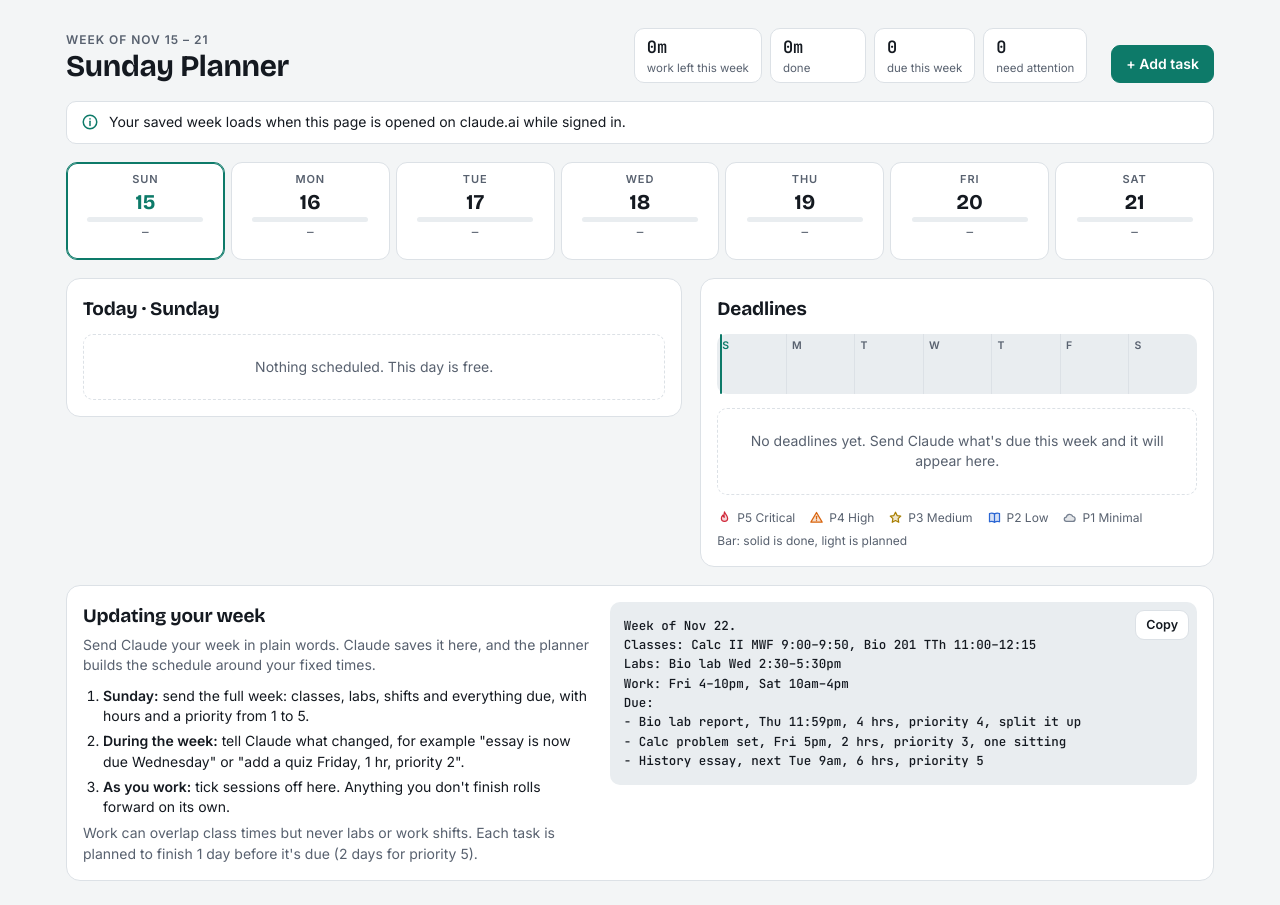
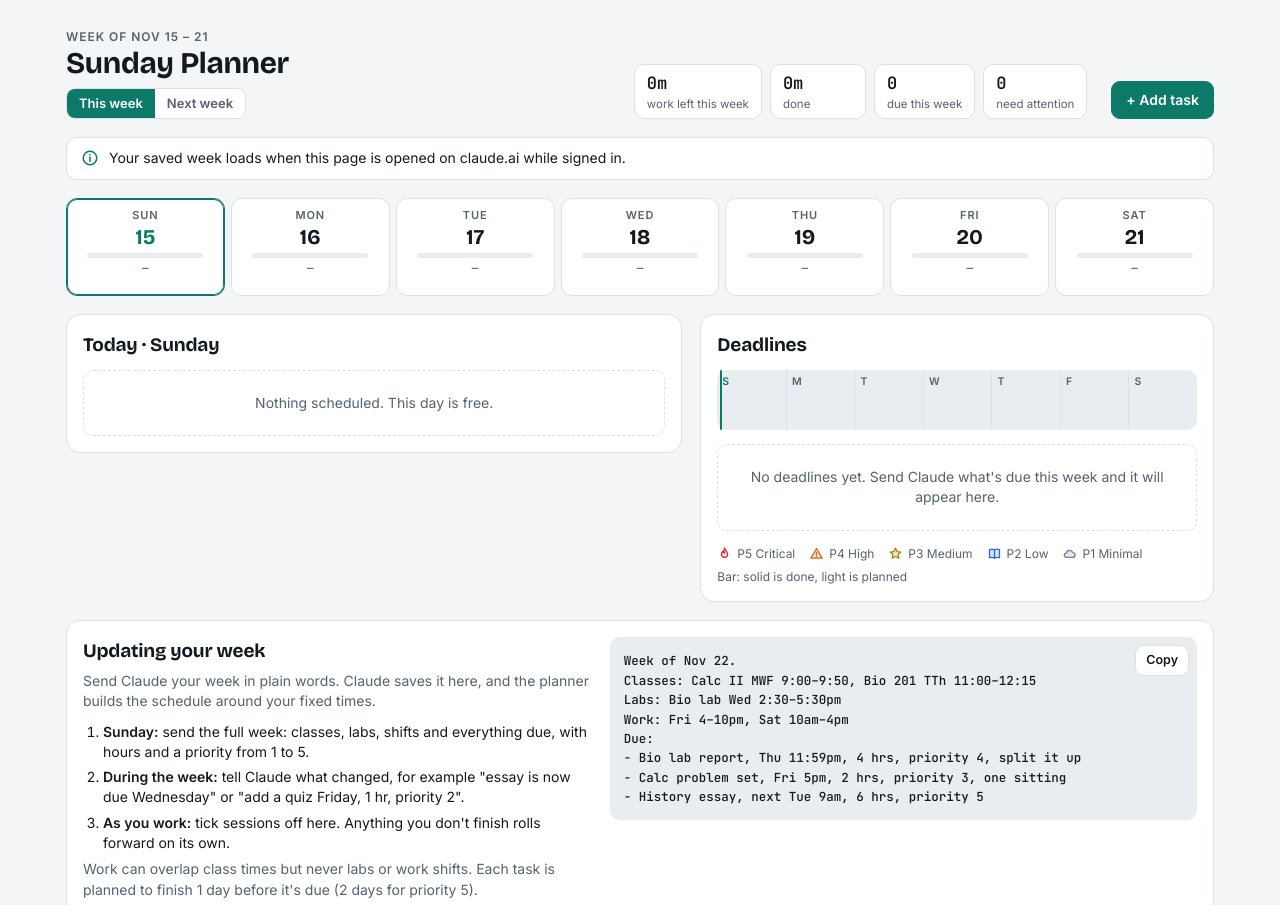
Before and after one commit to ShivamD18/Testing, a website: page planner/index.html in a window 1280 px wide. Shown: the top 905 px of the page. Drawn offline with nearby package versions, Linux system fonts and the light colour scheme.

Commit message:
Add next-week view and study/personal block types
Co-Authored-By: Claude Opus 5.5 <noreply@anthropic.com>
Claude-Session: https://claude.ai/code/session_01ShCDfWfiXe1rFijC8ckyEU

```diff
--- a/planner/index.html
+++ b/planner/index.html
@@ -43,6 +43,9 @@ button{font:inherit;color:inherit}
 /* header */
 .top{display:flex;flex-wrap:wrap;align-items:flex-end;gap:12px 24px}
 .top .brand{flex:1 1 220px;min-width:0}
+.weeknav{display:inline-flex;margin-top:8px;border:1px solid var(--line);border-radius:9px;overflow:hidden;background:var(--surface)}
+.wk{border:0;background:transparent;padding:5px 12px;font-size:13px;font-weight:600;color:var(--muted);cursor:pointer}
+.wk[aria-pressed="true"]{background:var(--accent);color:var(--accent-ink)}
 .stats{display:flex;flex-wrap:wrap;gap:8px}
 .stat{display:flex;flex-direction:column;padding:6px 12px;border-radius:10px;background:var(--surface);border:1px solid var(--line);min-width:96px}
 .stat b{font-family:var(--f-mono);font-size:17px;font-weight:600;font-variant-numeric:tabular-nums}
@@ -205,6 +208,10 @@ dialog::backdrop{background:rgba(8,10,14,.45)}
     <div class="brand">
       <p class="eyebrow" id="weekLabel">This week</p>
       <h1>Sunday Planner</h1>
+      <div class="weeknav" role="group" aria-label="Choose week">
+        <button type="button" class="wk" data-off="0">This week</button>
+        <button type="button" class="wk" data-off="7">Next week</button>
+      </div>
     </div>
     <div class="stats" id="stats"></div>
     <button class="btn primary" id="addBtn" type="button">+ Add task</button>
@@ -436,7 +443,7 @@ function computePlan(now){
   for (const k of ["bufferDays","bufferDaysP5","minBlock","maxBlock","gap"]) cfg[k] = +cfg[k];
   const ws = startOfWeek(now);
   const tasks = S.tasks.map(t => ({...t, hours:Math.max(0, +t.hours || 0), priority:clampP(t.priority), log:Array.isArray(t.log) ? t.log : []}));
-  let lastDay = 7;
+  let lastDay = 14;
   for (const t of tasks){ const due = parseLocal(t.due); if (due && !t.done) lastDay = Math.max(lastDay, dayIndex(ws, due) + 1); }
   const nDays = Math.min(35, lastDay);
   const nowP = Math.max(0, dayIndex(ws, now) * SPD + Math.ceil((now.getHours() * 60 + now.getMinutes() + now.getSeconds() / 60) / SLOT));
@@ -459,7 +466,7 @@ function computePlan(now){
 }
 
 /* ---------- state ---------- */
-const S = {db:null, tasks:[], blocks:[], cfg:null, got:{tasks:false, blocks:false, cfg:false}, fresh:false,
+const S = {off:(() => { const n = new Date(); return n.getDay() === 6 && n.getHours() >= 12 ? 7 : 0; })(), db:null, tasks:[], blocks:[], cfg:null, got:{tasks:false, blocks:false, cfg:false}, fresh:false,
   timedOut:false, noDb:false, err:null, plan:null, sel:null, editing:null, writeErr:null};
 const $ = id => document.getElementById(id);
 function replan(){ S.plan = computePlan(new Date()); render(); }
@@ -469,15 +476,16 @@ function taskById(id){ return S.plan?.tasks.find(t => t.id === id); }
 
 function render(){
   const P = S.plan, now = new Date();
-  const ws = P ? P.ws : startOfWeek(now);
-  const we = dayDate(ws, 6);
+  const base = P ? P.ws : startOfWeek(now);
+  const ws = dayDate(base, S.off), we = dayDate(ws, 6);
+  document.querySelectorAll(".wk").forEach(b => b.setAttribute("aria-pressed", String(+b.dataset.off === S.off)));
   $("weekLabel").textContent = ws.getMonth() === we.getMonth()
     ? `Week of ${dFmt(ws, {month:"short", day:"numeric"})} – ${we.getDate()}`
     : `Week of ${dFmt(ws, {month:"short", day:"numeric"})} – ${dFmt(we, {month:"short", day:"numeric"})}`;
   renderNotices(P, now);
-  if (!P || !S.got.tasks){ $("stats").innerHTML = ""; renderDays(null, ws, now); return; }
+  if (!P || !S.got.tasks){ $("stats").innerHTML = ""; renderDays(null, base, now); return; }
   renderStats(P, now);
-  renderDays(P, ws, now);
+  renderDays(P, base, now);
   renderDay(P, now);
   renderDeadlines(P, now);
 }
@@ -506,14 +514,14 @@ function renderNotices(P, now){
 
 function renderStats(P, now){
   let planned = 0, done = 0;
-  for (const s of P.sessions) if (s.day < 7){ if (s.done) done += s.len * SLOT; else planned += s.len * SLOT; }
-  const ws = P.ws, we = dayDate(ws, 7);
-  const dueWeek = P.tasks.filter(t => { const d = parseLocal(t.due); return d && !t.done && d >= now && d < we; }).length;
+  for (const s of P.sessions) if (s.day >= S.off && s.day < S.off + 7){ if (s.done) done += s.len * SLOT; else planned += s.len * SLOT; }
+  const ws = dayDate(P.ws, S.off), we = dayDate(ws, 7);
+  const dueWeek = P.tasks.filter(t => { const d = parseLocal(t.due); return d && !t.done && d >= now && d >= ws && d < we; }).length;
   const attention = P.tasks.filter(t => { if (t.done) return false; const r = P.res[t.id], d = parseLocal(t.due); return (r && (r.short > 0 || r.late)) || (d && d < now); }).length;
   $("stats").innerHTML = `
-    <div class="stat"><b>${dur(planned)}</b><span>work left this week</span></div>
+    <div class="stat"><b>${dur(planned)}</b><span>work left ${S.off ? "next" : "this"} week</span></div>
     <div class="stat"><b>${dur(done)}</b><span>done</span></div>
-    <div class="stat"><b>${dueWeek}</b><span>due this week</span></div>
+    <div class="stat"><b>${dueWeek}</b><span>due ${S.off ? "next" : "this"} week</span></div>
     <div class="stat ${attention ? "alert" : ""}"><b>${attention}</b><span>need attention</span></div>`;
 }
 
@@ -535,11 +543,11 @@ function dayItems(P, d){
 
 function renderDays(P, ws, now){
   const today = dayIndex(ws, now);
-  if (S.sel == null) S.sel = Math.min(6, Math.max(0, today));
-  let maxMin = 240; const mins = [];
-  for (let d = 0; d < 7; d++){ let m = 0; if (P) for (const s of P.sessions) if (s.day === d) m += s.len * SLOT; mins.push(m); maxMin = Math.max(maxMin, m); }
+  if (S.sel == null || S.sel < S.off || S.sel >= S.off + 7) S.sel = today >= S.off && today < S.off + 7 ? today : S.off;
+  let maxMin = 240; const mins = {};
+  for (let d = S.off; d < S.off + 7; d++){ let m = 0; if (P) for (const s of P.sessions) if (s.day === d) m += s.len * SLOT; mins[d] = m; maxMin = Math.max(maxMin, m); }
   let html = "";
-  for (let d = 0; d < 7; d++){
+  for (let d = S.off; d < S.off + 7; d++){
     const date = dayDate(ws, d);
     let dots = "";
     if (P){
@@ -593,7 +601,7 @@ function renderDay(P, now){
       const st = slotDate(P.ws, d, it.s), en = slotDate(P.ws, d, it.e);
       if (it.type === "fixed"){
         const b = it.b, hard = isHard(b);
-        const kind = b.kind === "class" ? "Class" : b.kind === "lab" ? "Lab" : b.kind === "work" ? "Work shift" : "Busy";
+        const kind = ({class:"Class", lab:"Lab", work:"Work shift", study:"Study block", personal:"Personal"})[b.kind] || "Busy";
         html += `<li class="row fixed ${hard ? "locked" : ""}">
           <div class="time">${esc(tFmt(st))}<small>${esc(tFmt(en))}</small></div>
           <span class="badge">${svg(hard ? "lock" : "cap")}</span>
@@ -630,7 +638,7 @@ function renderDay(P, now){
 }
 
 function renderDeadlines(P, now){
-  const ws = P.ws, weekMs = 7 * 864e5;
+  const ws = dayDate(P.ws, S.off), weekMs = 7 * 864e5;
   const tasks = [...P.tasks].filter(t => parseLocal(t.due)).sort((a, b) => parseLocal(a.due) - parseLocal(b.due) || b.priority - a.priority);
   const open = tasks.filter(t => !t.done), done = tasks.filter(t => t.done);
   $("dlSub").textContent = open.length ? `${open.length} open` : "";
@@ -652,7 +660,7 @@ function renderDeadlines(P, now){
     ${nowX >= 0 && nowX <= 100 ? `<div class="now" style="left:${nowX.toFixed(2)}%"></div>` : ""}
     ${pins.map(p => `<button type="button" tabindex="-1" class="pin p${p.t.priority} ${p.t.done ? "done" : ""}" data-edit="${esc(p.t.id)}" title="${esc(p.t.title)}" style="left:${Math.min(97, Math.max(3, p.x)).toFixed(2)}%;top:${24 + p.lane * 28}px">${svg(p.t.priority)}</button>`).join("")}
   </div></div>`;
-  if (later > 0) html += `<p class="sub" style="margin:-6px 0 12px;font-size:12.5px;color:var(--muted)">+ ${later} due after Saturday (listed below)</p>`;
+  if (later > 0) html += `<p class="sub" style="margin:-6px 0 12px;font-size:12.5px;color:var(--muted)">+ ${later} due outside this week (listed below)</p>`;
 
   if (!tasks.length) html += `<div class="empty">No deadlines yet. Send Claude what's due this week and it will appear here.</div>`;
   const row = t => {
@@ -666,7 +674,7 @@ function renderDeadlines(P, now){
     else if (r.short > 0) status = `<span class="s bad">${svg("warn")}Won't fit · ${dur(r.short)} short</span>`;
     else if (doneM >= total - 1) status = `<span class="s ok">${svg("check")}All hours logged · mark it complete</span>`;
     else if (r.late) status = `<span class="s warn">${svg("clock")}Tight · runs into the buffer</span>`;
-    else if (r.end >= 0){ const f = slotDate(ws, Math.floor(r.end / SPD), r.end % SPD); status = `<span class="s ok">${svg("check")}On track · done by ${esc(dFmt(f, {weekday:"short"}))} ${esc(tFmt(f))}</span>`; }
+    else if (r.end >= 0){ const f = slotDate(P.ws, Math.floor(r.end / SPD), r.end % SPD); status = `<span class="s ok">${svg("check")}On track · done by ${esc(dFmt(f, {weekday:"short"}))} ${esc(tFmt(f))}</span>`; }
     else status = `<span class="s muted">Not planned</span>`;
     const roll = !t.done && P.behind[t.id] ? `<span class="tag roll">${svg("roll")}Rolled over ${dur(P.behind[t.id])}</span>` : "";
     const sameWeek = due - ws < weekMs && due >= ws;
@@ -766,6 +774,7 @@ $("delBtn").onclick = () => {
 
 /* ---------- events ---------- */
 document.addEventListener("click", e => {
+  const wk = e.target.closest(".wk"); if (wk){ S.off = +wk.dataset.off; S.sel = null; render(); return; }
   const day = e.target.closest(".day"); if (day){ S.sel = +day.dataset.day; render(); return; }
   const chk = e.target.closest(".check"); if (chk){ toggleSession(chk); return; }
   const ed = e.target.closest("[data-edit]"); if (ed){ openSheet(ed.dataset.edit); return; }
@@ -782,7 +791,7 @@ $("copyTpl").onclick = async () => {
 let lastDay = new Date().toDateString();
 setInterval(() => {
   const n = new Date();
-  if (n.toDateString() !== lastDay){ lastDay = n.toDateString(); S.sel = null; replan(); } else render();
+  if (n.toDateString() !== lastDay){ lastDay = n.toDateString(); S.sel = null; S.off = 0; replan(); } else render();
 }, 60000);
 
 async function boot(){
```
Also changed, not shown: planner/README.md.
